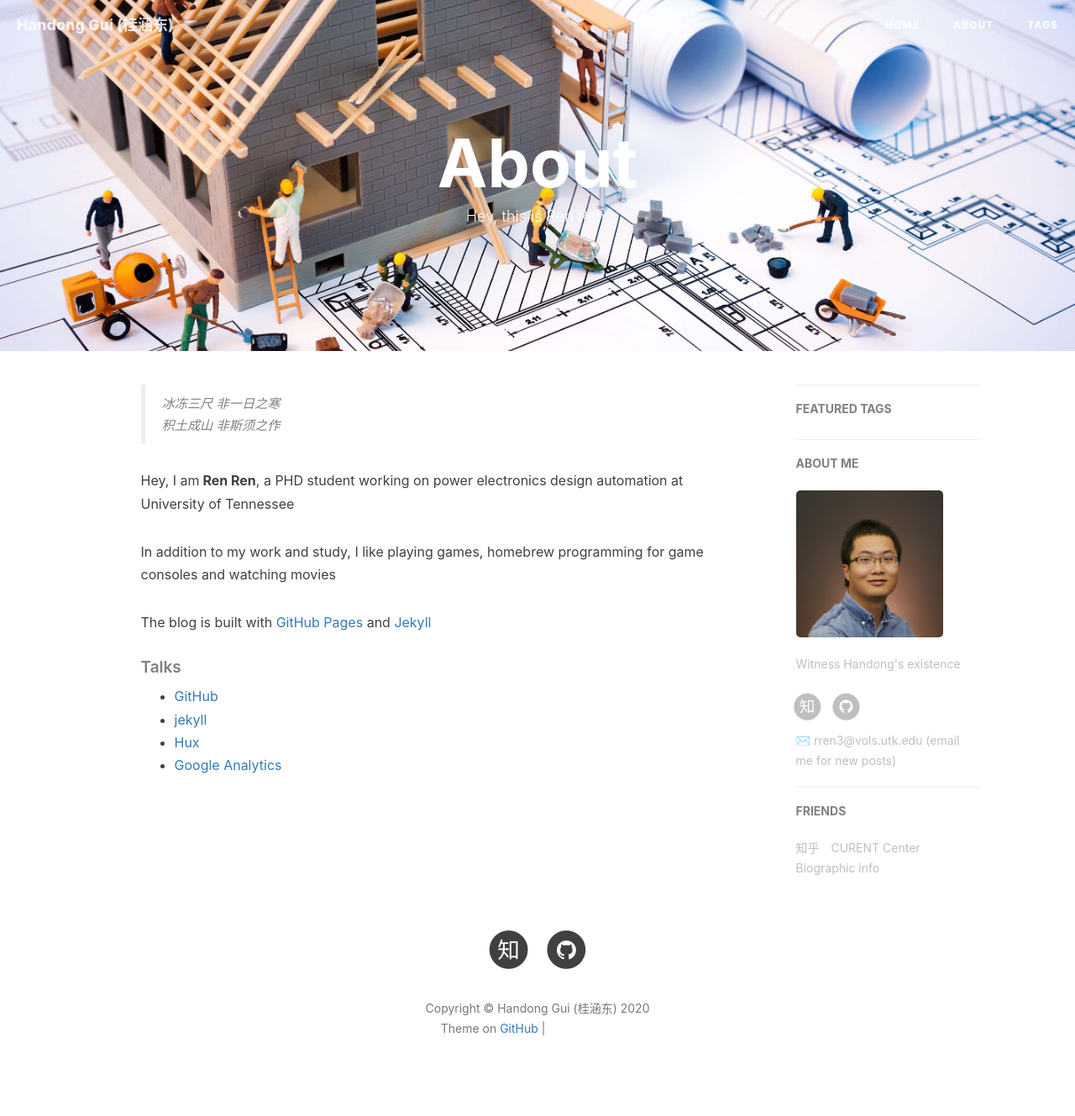
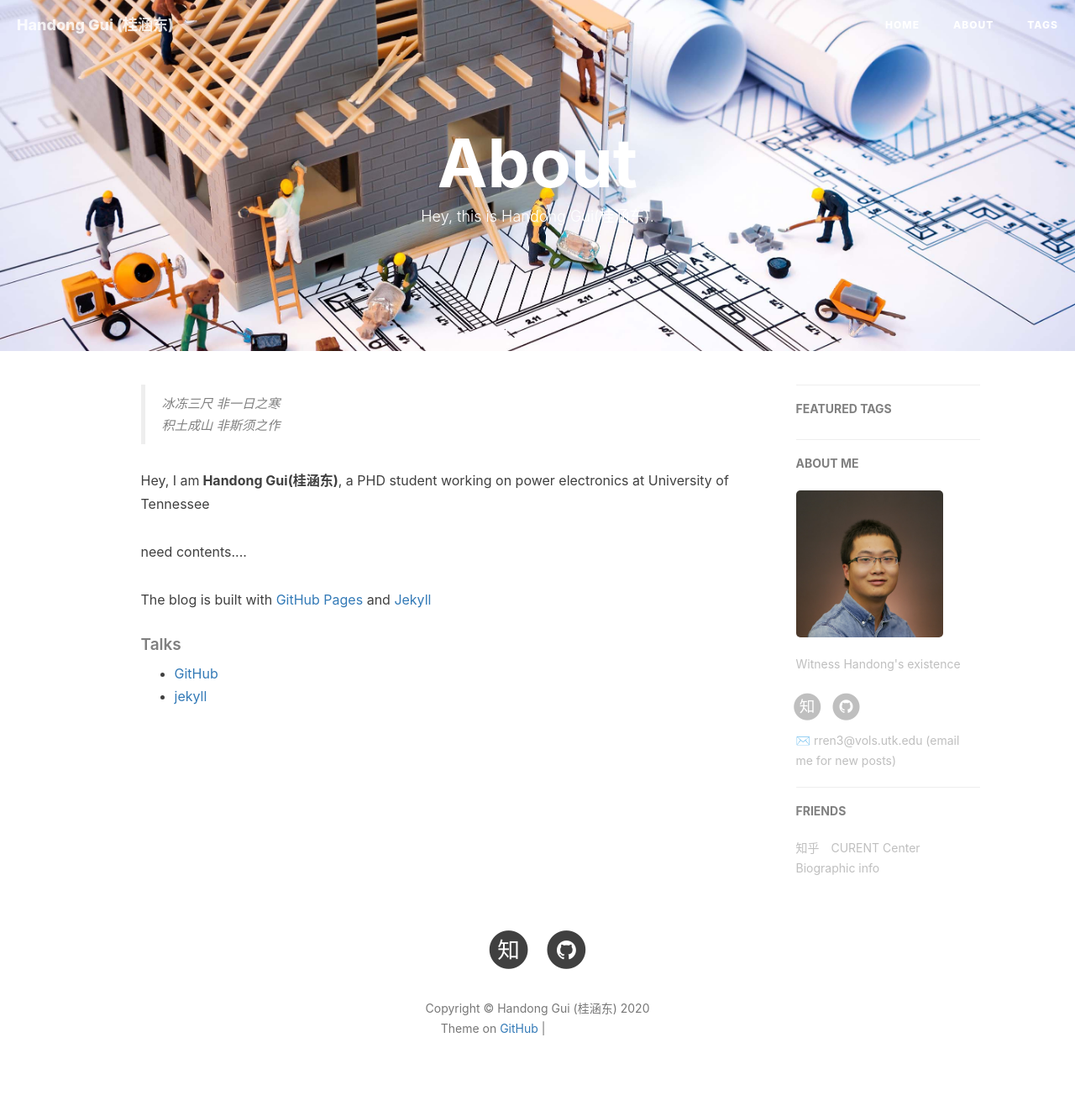
Before and after one commit to HandongGui/HandongGui.github.io, a Jekyll site: the page built from about.html, in a window 1280 px wide. Shown: the whole page at 84% size. Built offline with Jekyll 4.4.1, drawn with Linux system fonts in a browser that asks for light colours; nearby versions of some CDN libraries; comment, search, counter and statistics services are not loaded; grey boxes are pictures that could not be loaded.

Commit message:
Update about.html

```diff
--- a/about.html
+++ b/about.html
@@ -1,7 +1,7 @@
 ---
 layout: page
 title: "About"
-description: "Hey, this is Ren Ren."
+description: "Hey, this is Handong Gui(桂涵东)."
 header-img: "img/post-bg-map.jpg"
 ---
 
@@ -18,9 +18,9 @@ header-img: "img/post-bg-map.jpg"
     <blockquote><p>冰冻三尺 非一日之寒<br>
     积土成山 非斯须之作</p></blockquote>
 
-    <p>Hey, I am<strong> Ren Ren</strong>, a PHD student working on power electronics design automation at University of Tennessee</p>
+    <p>Hey, I am<strong> Handong Gui(桂涵东)</strong>, a PHD student working on power electronics at University of Tennessee</p>
 
-    <p>In addition to my work and study, I like playing games, homebrew programming for game consoles and watching movies</p>
+    <p>need contents....</strong></p>
 
     <p>The blog is built with <a href="https://pages.github.com/">GitHub Pages</a> and <a href="http://jekyll.com.cn/">Jekyll</a> </p>
 
@@ -31,8 +31,6 @@ header-img: "img/post-bg-map.jpg"
     <ul>
         <li><a href="https://github.com">GitHub</a></li>
         <li><a href="http://jekyll.com.cn/">jekyll</a></li>
-        <li><a href="http://huangxuan.me/">Hux</a></li>
-        <li><a href="https://analytics.google.com/analytics">Google Analytics</a></li>
     </ul>
 </div>
 
```
